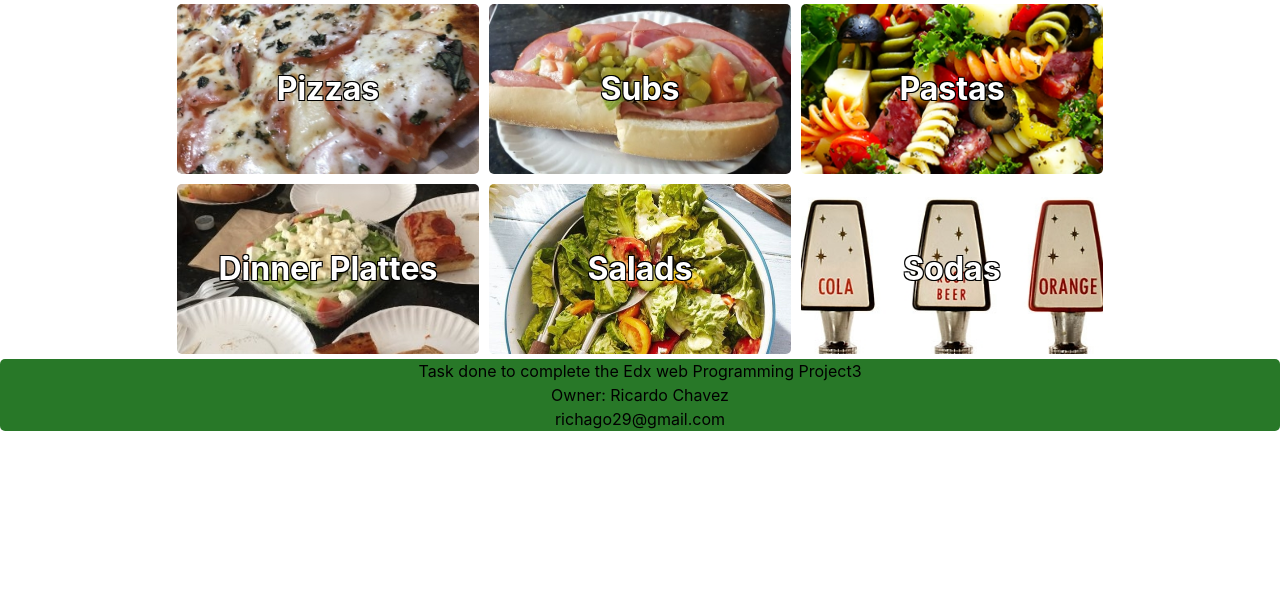
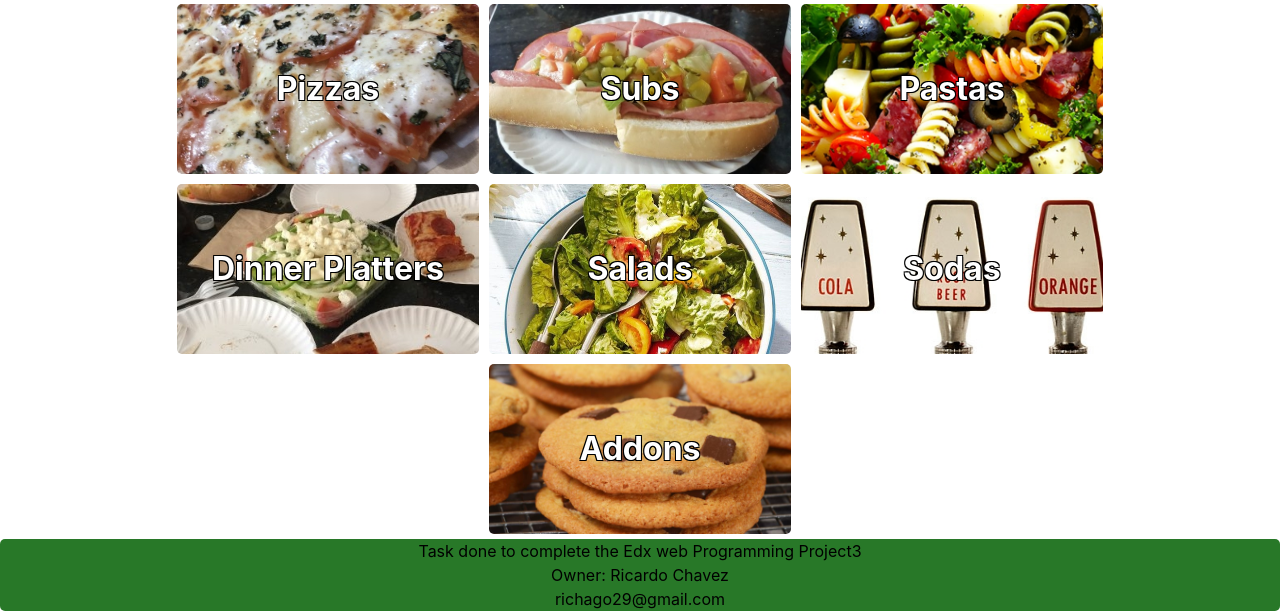
Before and after one commit to jRicardoChG/Project3, a Django app: page /pinnochio/ in a window 1280 px wide. Shown: the part 187-800 px from the top of the page. Run offline with Django 3.2, Linux system fonts and the light colour scheme; some libraries are stand-ins or nearby versions.

Commit message:
listo precio de todos los producto seugn tamano, empezar con carrito de compra

```diff
--- a/orders/models.py
+++ b/orders/models.py
@@ -51,7 +51,7 @@ class tamano(models.Model):
 class prod_tam_sub(models.Model):
     id_pts = models.AutoField(primary_key=True,auto_created=True,serialize=True)
     id_subtipoPts = models.ForeignKey(subtipo,on_delete=models.CASCADE,related_name="id_subtipoPts")
-    id_subtipoPtsPizza = models.ForeignKey(pizza,on_delete=models.CASCADE,related_name="id_subtipoPtsPizza",null="true")
+    id_subtipoPtsPizza = models.ForeignKey(pizza,on_delete=models.CASCADE,related_name="id_subtipoPtsPizza",null=True,blank=True)
     id_productoPts = models.ForeignKey(producto,on_delete=models.CASCADE,related_name="id_productoPts")
     id_tamanoPts = models.ForeignKey(tamano,on_delete=models.CASCADE,related_name="id_tamanoPts",null=True,blank=True)
     precio = models.DecimalField(max_digits=10,decimal_places=2)
--- a/orders/templates/orders/home.html
+++ b/orders/templates/orders/home.html
@@ -38,7 +38,7 @@ Home Orders
             <img src="/static/images/dinnerplanesFitSize.jpg" class="flexSon">
             <div class="global posAbs">
                 <div class="global flexSon">
-                    <h2 class="whiteFont global flexSon " onclick=poblarMenu(this)>Dinner Plattes</h2>
+                    <h2 class="whiteFont global flexSon " onclick=poblarMenu(this)>Dinner Platters</h2>
                 </div>
             </div>
         </div>
@@ -55,6 +55,14 @@ Home Orders
             <div class="global posAbs">
                 <div class="global flexSon">
                     <h2 class="whiteFont global flexSon " onclick=poblarMenu(this)>Sodas</h2>
+                </div>
+            </div>
+        </div>
+        <div class="productos global posRel hoverProd">
+            <img src="/static/images/cookiesFitSize.jpg" class="flexSon">
+            <div class="global posAbs">
+                <div class="global flexSon">
+                    <h2 class="whiteFont global flexSon " onclick=poblarMenu(this)>Addons</h2>
                 </div>
             </div>
         </div>
@@ -76,6 +84,22 @@ Home Orders
                 <input class="global flexItem" type="radio" name="tamano" value="large" id="grande">
                 <label class="textLeft global textLeftMargin" for="grande">Grande</label>
             </div>
+            <div class="flexFatherLeftRow width100 global ocultar">
+                <input class="global flexItem" type="radio" name="tamano" value="unico" id="unico">
+                <label class="textLeft global textLeftMargin" for="unico">Único</label>
+            </div>
+            <div class="flexFatherLeftRow width100 global ocultar">
+                <input class="global flexItem" type="radio" name="tamano" value="Soda bottle" id="bottleDrink">
+                <label class="textLeft global textLeftMargin" for="bottleDrink">botella</label>
+            </div>
+            <div class="flexFatherLeftRow width100 global ocultar">
+                <input class="global flexItem" type="radio" name="tamano" value="Soda can" id="canDrink">
+                <label class="textLeft global textLeftMargin" for="canDrink">Lata</label>
+            </div>
+            <div class="flexFatherLeftRow width100 global ocultar">
+                <input class="global flexItem" type="radio" name="tamano" value="Soda tap" id="tapDrink">
+                <label class="textLeft global textLeftMargin" for="tapDrink">Tap</label>
+            </div>
         </div>
         <hr class="hr ocultar">
         <div id="toppings" class="flexFatherColP minWidth60 ocultar"></div>
--- a/orders/views.py
+++ b/orders/views.py
@@ -33,7 +33,7 @@ def productoPedido(request):
         queryDistinct = deleteRepetidos(querySubtipo)
         for i in range(0,len(queryDistinct)):
             respuesta[len(respuesta):]=[queryDistinct[i]["nom_subtipo"]]
-        # traigo ellemtnos de toppings si lo solicitado es una pizza
+        # traigo elementos de toppings si lo solicitado es una pizza
         if(productoSel=="Pizzas"):
             queryTopps = toppings.objects.all().values("topp_nombre")
             for valor in queryTopps:
@@ -46,13 +46,11 @@ def productoPedido(request):
 def precioMostrar(request):
     if(request.POST.get("producto")):
         vectorJson = request.POST.get("producto").split(",")
+        print(request.POST.get("producto"))
         if(len(vectorJson)==3):
-            subfiltro = prod_tam_sub.objects.filter(id_subtipoPts__nom_subtipo=vectorJson[0],id_tamanoPts__nom_tamano=vectorJson[1]).values("id_subtipoPts")
-            subtipoPizza = pizza.objects.all()
+            subfiltro = prod_tam_sub.objects.filter(id_subtipoPts__nom_subtipo=vectorJson[0],id_tamanoPts__nom_tamano=vectorJson[1],id_subtipoPtsPizza__num_toppings=vectorJson[2]).values("precio")[0]["precio"]
         else:
-            subfiltro = prod_tam_sub.objects.filter(id_subtipoPts__nom_subtipo=vectorJson[0],id_tamanoPts__nom_tamano=vectorJson[1])
-            subtipoPizza = pizza.objects.all().values
+            subfiltro = prod_tam_sub.objects.filter(id_subtipoPts__nom_subtipo=vectorJson[0],id_tamanoPts__nom_tamano=vectorJson[1]).values("precio")[0]["precio"]
         print(subfiltro)
-        print(subtipoPizza)
 
-    return JsonResponse({"precio":"hola soy el preico correcto jajaja","toppings":"false"})
+    return JsonResponse({"precio":subfiltro,"toppings":"false"})
--- a/static/javascript/javascript.js
+++ b/static/javascript/javascript.js
@@ -10,28 +10,15 @@ var askNumTop1 = "</div><div class='flexFatherCol global'><label class='fontBold
 var separador = document.createElement("hr");
 separador.classList.add("hr","global");
 
-function cargarPrecio()
-{
-        var subprodSel = document.querySelector("input[name=ProdSeleccionado]:checked").value;
-        var tamSel = document.querySelector("input[name=tamano]:checked").value;
-        if(document.querySelector("#num_Toppings"))
-        {
-            var numTopSel = document.querySelector("#num_Toppings").value;
-            peticion(subprodSel+","+tamSel+","+numTopSel,"precio");
-        }
-        else
-        {
-            peticion(subprodSel+","+tamSel,"precio");
-        }
-}
 
 xhr.onreadystatechange = function(){
     if(xhr.readyState == 4)
     {
         respuesta = JSON.parse(xhr.responseText);
-        console.log(respuesta);
         if(respuesta["respuesta"])
             llenarSubtipo(respuesta);
+        if(respuesta["precio"])
+            document.querySelector("#precioParcial").innerHTML = "$ "+respuesta["precio"];
     }
 }
 
@@ -57,6 +44,59 @@ window.addEventListener("DOMInsertedNode", function(){
     }
 });
 
+function modDivTamano(flag)
+{
+    if(flag=="unico")
+    {
+        pedirProd.children["tamano"].children[1].classList.add("ocultar");
+        pedirProd.children["tamano"].children[2].classList.add("ocultar");
+        pedirProd.children["tamano"].children[3].classList.remove("ocultar");
+        document.querySelector("#unico").checked = true;
+    }
+    if(flag=="drinks")
+    {
+        pedirProd.children["tamano"].children[1].classList.add("ocultar");
+        pedirProd.children["tamano"].children[2].classList.add("ocultar");
+        pedirProd.children["tamano"].children[4].classList.remove("ocultar");
+        pedirProd.children["tamano"].children[5].classList.remove("ocultar");
+        pedirProd.children["tamano"].children[6].classList.remove("ocultar");
+        document.querySelector("#bottleDrink").checked = true;
+    }
+    if(flag=="peqGra")
+    {
+        pedirProd.children["tamano"].children[1].classList.remove("ocultar");
+        pedirProd.children["tamano"].children[2].classList.remove("ocultar");
+        pedirProd.children["tamano"].children[3].classList.add("ocultar");
+        document.querySelector("#peque").checked = true;
+    }
+}
+
+function cargarPrecio()
+{
+    if(document.querySelector("input[value='Sub sausage peppers with onions']") && document.querySelector("input[value='Sub sausage peppers with onions']:checked"))
+    {
+        modDivTamano("unico")
+    }
+    else if(document.querySelector("input[value='Sub sausage peppers with onions']") && !document.querySelector("input[value='Sub sausage peppers with onions']:checked"))
+    {
+        modDivTamano("peqGra");
+    }
+
+    // Tomar datos definitivos para consultar precio
+    var subprodSel = document.querySelector("input[name=ProdSeleccionado]:checked").value;
+    var tamSel = document.querySelector("input[name=tamano]:checked").value;
+    if(document.querySelector("#num_Toppings"))
+    {
+        var numTopSel = document.querySelector("#num_Toppings").value;
+        peticion(encodeURI(subprodSel)+","+encodeURI(tamSel)+","+encodeURI(numTopSel),"precio");
+    }
+    else
+    {
+        peticion(encodeURI(subprodSel)+","+encodeURI(tamSel),"precio");
+    }
+
+}
+
 function poblarMenu(producto)
 {
     peticion(producto,"menu");
@@ -67,6 +107,15 @@ function poblarMenu(producto)
         {
             hijo.classList.remove("ocultar");
         }
+        if(producto.innerHTML=="Pastas" || producto.innerHTML=="Salads" || producto.innerHTML=="Addons")
+        {
+            modDivTamano("unico");
+        }
+        if(producto.innerHTML=="Sodas")
+        {
+            modDivTamano("drinks");
+        }
+
     }
 }
 
@@ -74,20 +123,22 @@ function peticion(elemento,ruta)
 {
     xhr.open("POST","/pinnochio/"+ruta,true);
     xhr.setRequestHeader("Content-type", "application/x-www-form-urlencoded");
-    // xhr.setRequestHeader('X-CSRF-TOKEN',document.getElementsByName('csrfmiddlewaretoken')[0].value);
     if(typeof elemento === "string")
         xhr.send("csrfmiddlewaretoken="+document.getElementsByName('csrfmiddlewaretoken')[0].value+"&producto="+elemento);
     else
         xhr.send("csrfmiddlewaretoken="+document.getElementsByName('csrfmiddlewaretoken')[0].value+"&producto="+elemento.innerHTML);
 }
 
-function crearEventosRadios()
+function behavePizzas()
 {
-    var divSubTipo = document.querySelector("#subtipo");
-    divSubTipo.addEventListener("change",function(){
     var tiposPizzas = document.querySelectorAll("input[name=ProdSeleccionado]");
     var sicSpec = null;
     var regSpec = null;
+    var regPizza = null;
+    var sicPizza = null;
+    var lsicSpec = null;
+    var lregSpec = null;
+
     for(valor of tiposPizzas)
     {
         if(valor.value.includes("special") && valor.value.includes("sicilian"))
@@ -95,8 +146,30 @@ function crearEventosRadios()
         if(valor.value.includes("special") && valor.value.includes("regular"))
             regSpec = valor;
     }
-        var lsicSpec = sicSpec.nextElementSibling;
-        var lregSpec = regSpec.nextElementSibling;
+    for(valor of tiposPizzas)
+    {
+        if(!valor.value.includes("special") && valor.value.includes("Siciliana"))
+            sicPizza = valor;
+        if(!valor.value.includes("special") && valor.value.includes("regular"))
+            regPizza = valor;
+    }
+
+    lsicSpec = sicSpec.nextElementSibling;
+    lregSpec = regSpec.nextElementSibling;
+
+
+    return [tiposPizzas,sicSpec,regSpec,lsicSpec,lregSpec,regPizza,sicPizza];
+}
+
+function crearEventosRadios()
+{
+        var divSubTipo = document.querySelector("#subtipo");
+        divSubTipo.addEventListener("change",function(){
+            var tiposPizzas = behavePizzas()[0];
+            var sicSpec = behavePizzas()[1];
+            var regSpec = behavePizzas()[2];
+            var lsicSpec = behavePizzas()[3];
+            var lregSpec = behavePizzas()[4];
 
             if(sicSpec.checked || regSpec.checked || lsicSpec.checked || lregSpec.checked)
             {
@@ -144,7 +217,6 @@ function llenarSubtipo(respuesta)
     {
         document.querySelector("#pedirProd").insertBefore(separador,document.querySelector("#precio"));
         topps.innerHTML = askNumTop1;
-        // topps.parentNode.innerHTML += "<hr class='hr global'>";
         askNumTop = document.querySelector("#num_Toppings");
         if(askNumTop)
         {
@@ -152,26 +224,16 @@ function llenarSubtipo(respuesta)
         }
         if(!banderaCreado)
         {
-            var tiposPizzas = document.querySelectorAll("input[name=ProdSeleccionado]");
-            var sicSpec = null;
-            var regSpec = null;
-            var regPizza = null;
-            var sicPizza = null;
-            for(valor of tiposPizzas)
-            {
-                if(valor.value.includes("special") && valor.value.includes("sicilian"))
-                    sicSpec = valor;
-                if(valor.value.includes("special") && valor.value.includes("regular"))
-                    regSpec = valor;
-                if(!valor.value.includes("special") && valor.value.includes("Siciliana"))
-                    sicPizza = valor;
-                if(!valor.value.includes("special") && valor.value.includes("regular"))
-                    regPizza = valor;
-            }
+            var sicSpec = behavePizzas()[1];
+            var regSpec = behavePizzas()[2];
+            var regPizza = behavePizzas()[5];
+            var sicPizza = behavePizzas()[6];
+
             askNumTop.addEventListener("change",function(){
                 if(askNumTop.value==4)
                 {
                     askNumTop.value=3;
+                    askNumTop.setAttribute("max",3);
                     if(sicSpec.checked)
                     {
                         sicPizza.checked=true;
@@ -203,4 +265,5 @@ function llenarSubtipo(respuesta)
     }
     pedirProd.addEventListener("change",cargarPrecio);
     pedirProd.dispatchEvent(eventoCambio);
+
 }
```
Also changed, not shown: orders/migrations/0006_auto_20200102_1654.py (added), static/images/cookies.jpg (added), static/images/cookiesFitSize.jpg (added). Lines whose indentation alone changed are shown as unchanged.
